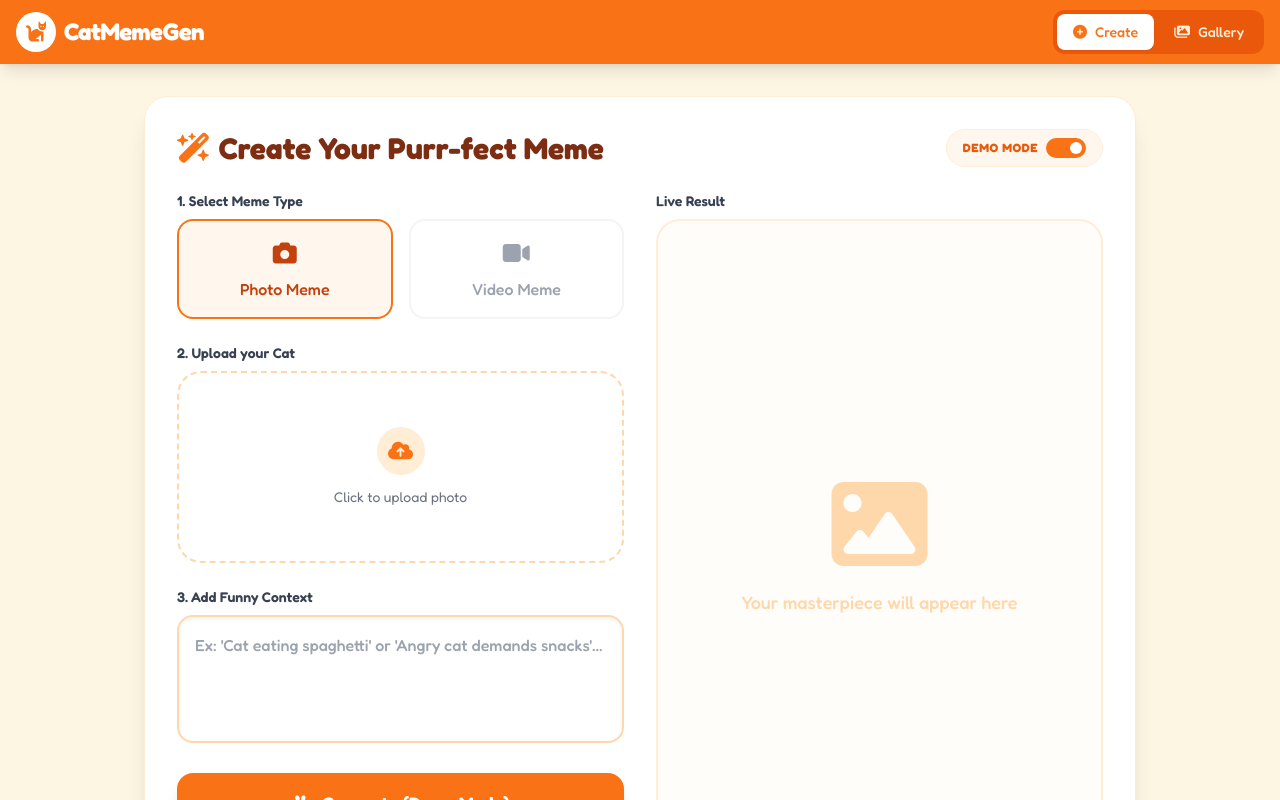
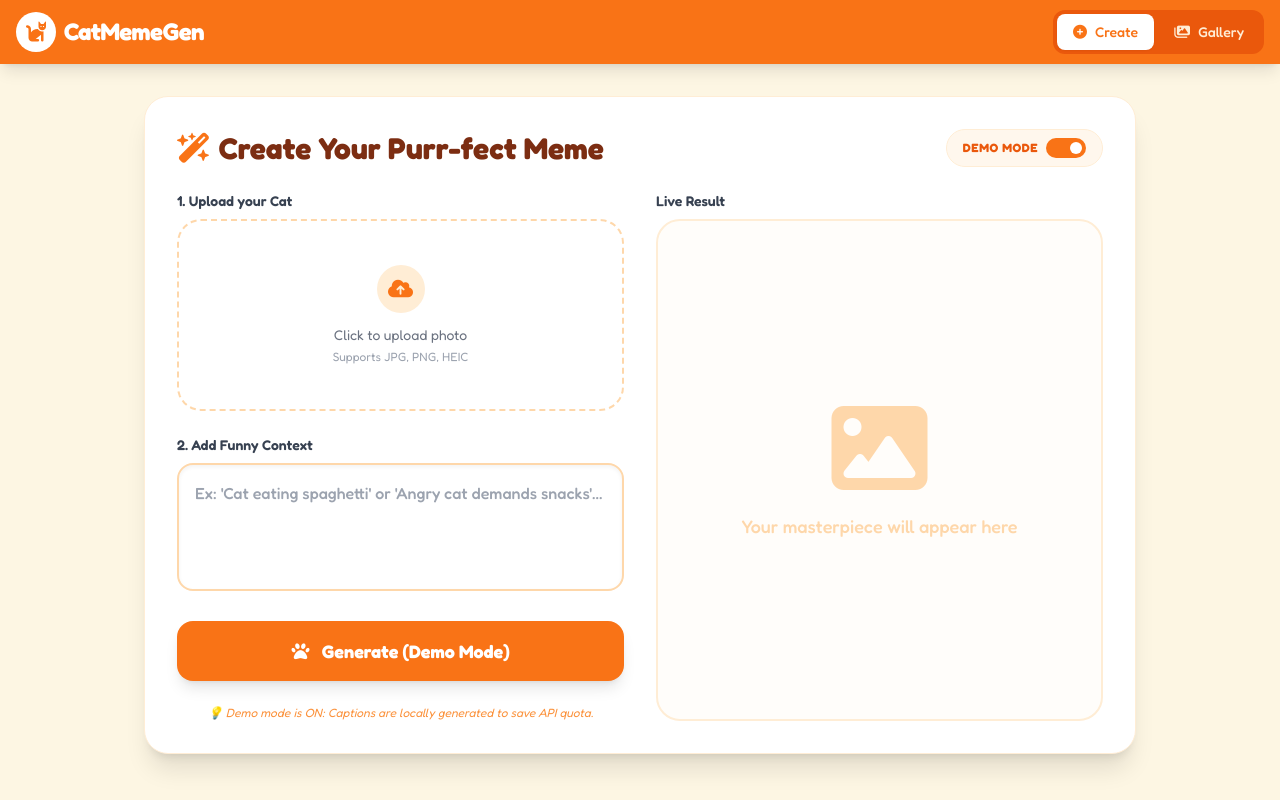
Before and after one commit to shanxus/cat_meme_generator, a React (Vite) app: page / in a window 1280 px wide. Shown: the top 800 px of the page. Built offline with nearby package versions, Linux system fonts and the light colour scheme.

Commit message:
refactor: Remove video meme generation support and related types, UI, and service calls.

```diff
--- a/components/MemeCreator.tsx
+++ b/components/MemeCreator.tsx
@@ -1,7 +1,7 @@
 
 import React, { useState, useRef } from 'react';
 import { MemeType, GenerationStatus, MemeItem, MemeCaptions } from '../types';
-import { generatePhotoMeme, generateVideoMeme } from '../services/geminiService';
+import { generatePhotoMeme } from '../services/geminiService';
 import { drawMemeOnCanvas, compressImage } from '../utils/canvasUtils';
 
 // Define heic2any globally as it's loaded via CDN
@@ -12,7 +12,6 @@ interface MemeCreatorProps {
 }
 
 const MemeCreator: React.FC<MemeCreatorProps> = ({ onMemeGenerated }) => {
-  const [selectedType, setSelectedType] = useState<MemeType>(MemeType.PHOTO);
   const [status, setStatus] = useState<GenerationStatus>(GenerationStatus.IDLE);
   const [previewUrl, setPreviewUrl] = useState<string | null>(null);
   const [prompt, setPrompt] = useState<string>('');
@@ -73,19 +72,8 @@ const MemeCreator: React.FC<MemeCreatorProps> = ({ onMemeGenerated }) => {
     }
   };
 
-  const checkApiKey = async (): Promise<boolean> => {
-    if (selectedType === MemeType.VIDEO && !isMockMode) {
-      const hasKey = await window.aistudio.hasSelectedApiKey();
-      if (!hasKey) {
-        await window.aistudio.openSelectKey();
-        return true;
-      }
-    }
-    return true;
-  };
-
   const handleGenerate = async () => {
-    if (!previewUrl && selectedType === MemeType.PHOTO) {
+    if (!previewUrl) {
       setError("Please upload a cat photo first!");
       return;
     }
@@ -95,42 +83,28 @@ const MemeCreator: React.FC<MemeCreatorProps> = ({ onMemeGenerated }) => {
       setError(null);
 
       let resultUrl = '';
-      if (selectedType === MemeType.PHOTO) {
       let captions: MemeCaptions;
+
       if (isMockMode) {
-          // Use Mock Data
         await new Promise(r => setTimeout(r, 800)); // Simulate delay
         captions = getMockCaptions();
       } else {
-          // Use AI Service
-          await checkApiKey();
         // Compress image to save tokens (Gemini has TPM limits)
         const compressedImage = await compressImage(previewUrl!);
         captions = await generatePhotoMeme(compressedImage, prompt);
       }
+
       // Always draw on Canvas locally
       resultUrl = await drawMemeOnCanvas(previewUrl!, captions);
-      } else {
-        if (isMockMode) {
-          setError("Mock Mode only supports Photo Memes currently.");
-          setStatus(GenerationStatus.IDLE);
-          return;
-        }
-        await checkApiKey();
-        resultUrl = await generateVideoMeme(previewUrl, prompt, {
-          resolution: '720p',
-          aspectRatio: '16:9'
-        });
-      }
 
       setGeneratedResult(resultUrl);
       setStatus(GenerationStatus.SUCCESS);
 
       const newItem: MemeItem = {
         id: Date.now().toString(),
-        type: selectedType,
+        type: MemeType.PHOTO,
         url: resultUrl,
-        prompt: prompt || (selectedType === MemeType.PHOTO ? "Photo Meme" : "Video Meme"),
+        prompt: prompt || "Photo Meme",
         createdAt: Date.now()
       };
       onMemeGenerated(newItem);
@@ -146,7 +120,7 @@ const MemeCreator: React.FC<MemeCreatorProps> = ({ onMemeGenerated }) => {
     if (!generatedResult) return;
     const link = document.createElement('a');
     link.href = generatedResult;
-    link.download = `cat-meme-${Date.now()}.${selectedType === MemeType.PHOTO ? 'png' : 'mp4'}`;
+    link.download = `cat-meme-${Date.now()}.png`;
     document.body.appendChild(link);
     link.click();
     document.body.removeChild(link);
@@ -185,33 +159,7 @@ const MemeCreator: React.FC<MemeCreatorProps> = ({ onMemeGenerated }) => {
           {/* Left Column: Upload & Options */}
           <div className="space-y-6">
             <div className="space-y-2">
-              <label className="block text-sm font-semibold text-gray-700">1. Select Meme Type</label>
-              <div className="flex gap-4">
-                <button
-                  onClick={() => setSelectedType(MemeType.PHOTO)}
-                  className={`flex-1 p-4 rounded-2xl border-2 transition-all flex flex-col items-center gap-2 ${selectedType === MemeType.PHOTO
-                    ? 'border-orange-500 bg-orange-50 text-orange-700'
-                    : 'border-gray-100 hover:border-orange-200 text-gray-400'
-                    }`}
-                >
-                  <i className="fa-solid fa-camera text-2xl"></i>
-                  <span className="font-medium">Photo Meme</span>
-                </button>
-                <button
-                  onClick={() => setSelectedType(MemeType.VIDEO)}
-                  className={`flex-1 p-4 rounded-2xl border-2 transition-all flex flex-col items-center gap-2 ${selectedType === MemeType.VIDEO
-                    ? 'border-orange-500 bg-orange-50 text-orange-700'
-                    : 'border-gray-100 hover:border-orange-200 text-gray-400'
-                    }`}
-                >
-                  <i className="fa-solid fa-video text-2xl"></i>
-                  <span className="font-medium">Video Meme</span>
-                </button>
-              </div>
-            </div>
-
-            <div className="space-y-2">
-              <label className="block text-sm font-semibold text-gray-700">2. Upload your Cat</label>
+              <label className="block text-sm font-semibold text-gray-700">1. Upload your Cat</label>
               <div
                 onClick={() => !isConverting && fileInputRef.current?.click()}
                 className={`group relative h-48 border-2 border-dashed border-orange-200 rounded-3xl flex flex-col items-center justify-center transition-all overflow-hidden ${isConverting ? 'cursor-wait bg-orange-50/20' : 'cursor-pointer hover:border-orange-400 hover:bg-orange-50/30'}`}
@@ -234,6 +182,7 @@ const MemeCreator: React.FC<MemeCreatorProps> = ({ onMemeGenerated }) => {
                       <i className="fa-solid fa-cloud-arrow-up text-xl"></i>
                     </div>
                     <p className="text-gray-500 text-sm">Click to upload photo</p>
+                    <p className="text-gray-400 text-xs mt-1">Supports JPG, PNG, HEIC</p>
                   </>
                 )}
                 <input
@@ -247,7 +196,7 @@ const MemeCreator: React.FC<MemeCreatorProps> = ({ onMemeGenerated }) => {
             </div>
 
             <div className="space-y-2">
-              <label className="block text-sm font-semibold text-gray-700">3. Add Funny Context</label>
+              <label className="block text-sm font-semibold text-gray-700">2. Add Funny Context</label>
               <textarea
                 value={prompt}
                 onChange={(e) => setPrompt(e.target.value)}
@@ -306,25 +255,13 @@ const MemeCreator: React.FC<MemeCreatorProps> = ({ onMemeGenerated }) => {
                   </div>
                   <h3 className="text-xl font-bold text-orange-800 mb-2">Creating Meme...</h3>
                   <p className="text-orange-600/60 text-sm italic">
-                    {selectedType === MemeType.VIDEO
-                      ? "Hang tight! Video generation can take up to a minute of pure feline concentration."
-                      : "Processing pixels for maximum laughter..."}
+                    Processing pixels for maximum laughter...
                   </p>
                 </div>
               ) : generatedResult ? (
                 <div className="h-full flex flex-col">
                   <div className="flex-1 bg-black flex items-center justify-center text-center p-2">
-                    {selectedType === MemeType.PHOTO ? (
                     <img src={generatedResult} alt="Generated Meme" className="max-h-full object-contain mx-auto" />
-                    ) : (
-                      <video
-                        src={generatedResult}
-                        controls
-                        autoPlay
-                        loop
-                        className="max-h-full mx-auto"
-                      />
-                    )}
                   </div>
                   <div className="p-4 bg-white border-t border-orange-100 flex gap-3">
                     <button
--- a/services/geminiService.ts
+++ b/services/geminiService.ts
@@ -1,8 +1,8 @@
 
 import { GoogleGenAI } from "@google/genai";
-import { VideoGenerationConfig, MemeCaptions } from "../types";
+import { MemeCaptions } from "../types";
 
-// Helper to generate photo meme captions using gemini-1.5-flash
+// Helper to generate photo meme captions using gemini-flash-latest
 export const generatePhotoMeme = async (
   imageData: string,
   prompt: string
@@ -47,48 +47,3 @@ export const generatePhotoMeme = async (
 
   throw new Error("Failed to generate captions.");
 };
-
-// Helper to generate video memes using veo-3.1-generate-preview
-export const generateVideoMeme = async (
-  imagePromptData: string | null,
-  userPrompt: string,
-  config: VideoGenerationConfig
-): Promise<string> => {
-  const ai = new GoogleGenAI({ apiKey: process.env.API_KEY });
-
-  const finalPrompt = `A high-quality, funny cat meme video. ${userPrompt}. Follow the style of trending internet cat memes like 'Vibing Cat' or 'Zoomies'. Professional lighting, cinematic yet comedic.`;
-
-  const payload: any = {
-    model: 'veo-3.1-generate-preview',
-    prompt: finalPrompt,
-    config: {
-      numberOfVideos: 1,
-      resolution: config.resolution,
-      aspectRatio: config.aspectRatio
-    }
-  };
-
-  if (imagePromptData) {
-    payload.image = {
-      imageBytes: imagePromptData.split(',')[1],
-      mimeType: 'image/png'
-    };
-  }
-
-  let operation = await ai.models.generateVideos(payload);
-
-  while (!operation.done) {
-    await new Promise(resolve => setTimeout(resolve, 10000));
-    const pollAi = new GoogleGenAI({ apiKey: process.env.API_KEY });
-    operation = await pollAi.operations.getVideosOperation({ operation: operation });
-  }
-
-  const downloadLink = operation.response?.generatedVideos?.[0]?.video?.uri;
-  if (!downloadLink) throw new Error("Video generation failed.");
-
-  const response = await fetch(`${downloadLink}&key=${process.env.API_KEY}`);
-  if (!response.ok) throw new Error("Failed to download the generated video.");
-
-  const blob = await response.blob();
-  return URL.createObjectURL(blob);
-};
--- a/types.ts
+++ b/types.ts
@@ -1,7 +1,6 @@
 
 export enum MemeType {
-  PHOTO = 'PHOTO',
-  VIDEO = 'VIDEO'
+  PHOTO = 'PHOTO'
 }
 
 export enum GenerationStatus {
@@ -19,11 +18,6 @@ export interface MemeItem {
   thumbnailUrl?: string;
   prompt: string;
   createdAt: number;
-}
-
-export interface VideoGenerationConfig {
-  resolution: '720p' | '1080p';
-  aspectRatio: '16:9' | '9:16';
 }
 
 export interface MemeCaptions {
```
Lines whose indentation alone changed are shown as unchanged.
